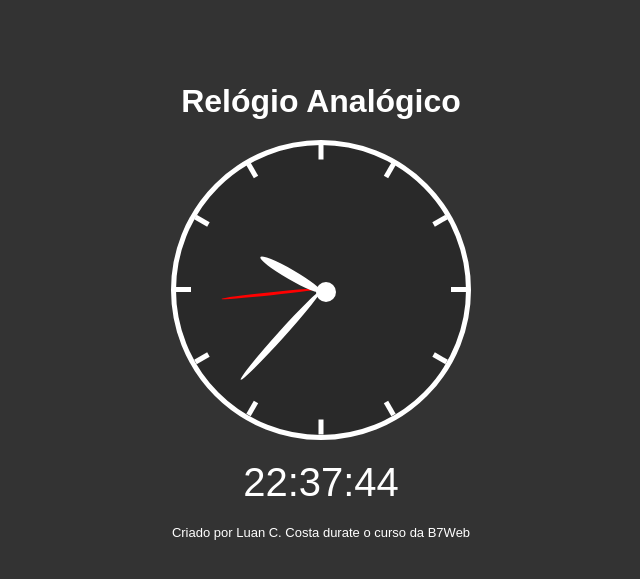
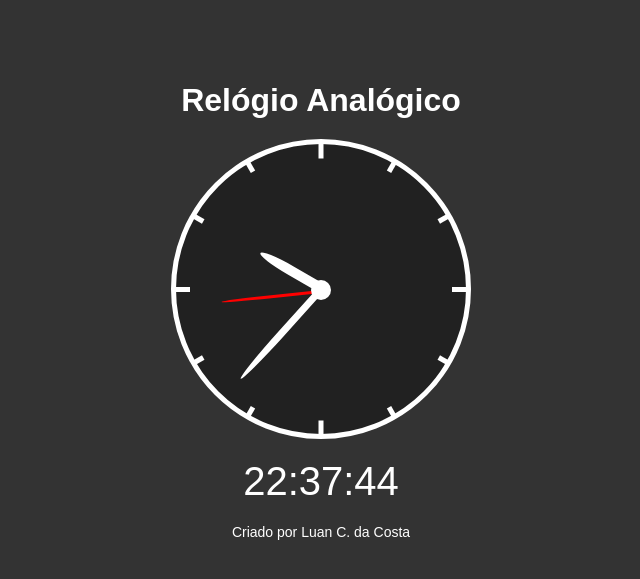
Before and after one commit to Luan-Costa-2l/analog-clock, a plain HTML site: page index.html in a window 1280 px wide. Shown: the part 89-668 px from the top of the page, without its empty margins (319-959 px from the left). Drawn offline with Linux system fonts and the light colour scheme.

Commit message:
O projeto foi refeito do zero, e teve alterações relevantes em: seus ponteiros (css), seu centro e seu README foi reescrito

```diff
--- a/index.html
+++ b/index.html
@@ -1,29 +1,30 @@
 <!DOCTYPE html>
-<html lang="pt">
+<html lang="pt-br">
 <head>
     <meta charset="UTF-8">
     <meta http-equiv="X-UA-Compatible" content="IE=edge">
     <meta name="viewport" content="width=device-width, initial-scale=1.0">
-    <title>Relógio Analógico</title>
-    <link rel="stylesheet" href="style.css" />
+    <link rel="shortcut icon" href="./favicon.ico" type="image/x-icon">
+    <title>Relógio</title>
+    <link rel="stylesheet" href="style.css">
 </head>
 <body>
     <h1>Relógio Analógico</h1>
 
     <div class="relogio">
         <div class="riscos">
-            <div class="risco" style="transform: rotate(0deg)"><div class="ponto"></div></div>
-            <div class="risco" style="transform: rotate(30deg)"><div class="ponto"></div></div>
-            <div class="risco" style="transform: rotate(60deg)"><div class="ponto"></div></div>
-            <div class="risco" style="transform: rotate(90deg)"><div class="ponto"></div></div>
-            <div class="risco" style="transform: rotate(120deg)"><div class="ponto"></div></div>
-            <div class="risco" style="transform: rotate(150deg)"><div class="ponto"></div></div>
-            <div class="risco" style="transform: rotate(180deg)"><div class="ponto"></div></div>
-            <div class="risco" style="transform: rotate(210deg)"><div class="ponto"></div></div>
-            <div class="risco" style="transform: rotate(240deg)"><div class="ponto"></div></div>
-            <div class="risco" style="transform: rotate(270deg)"><div class="ponto"></div></div>
-            <div class="risco" style="transform: rotate(300deg)"><div class="ponto"></div></div>
-            <div class="risco" style="transform: rotate(330deg)"><div class="ponto"></div></div>
+            <div class="risco" style="transform: rotate(-90deg);"><div class="ponto bigPoint"></div></div>
+            <div class="risco" style="transform: rotate(-60deg);"><div class="ponto"></div></div>
+            <div class="risco" style="transform: rotate(-30deg);"><div class="ponto"></div></div>
+            <div class="risco" style="transform: rotate(0deg);"><div class="ponto bigPoint"></div></div>
+            <div class="risco" style="transform: rotate(30deg);"><div class="ponto"></div></div>
+            <div class="risco" style="transform: rotate(60deg);"><div class="ponto"></div></div>
+            <div class="risco" style="transform: rotate(90deg);"><div class="ponto bigPoint"></div></div>
+            <div class="risco" style="transform: rotate(120deg);"><div class="ponto"></div></div>
+            <div class="risco" style="transform: rotate(150deg);"><div class="ponto"></div></div>
+            <div class="risco" style="transform: rotate(180deg);"><div class="ponto bigPoint"></div></div>
+            <div class="risco" style="transform: rotate(210deg);"><div class="ponto"></div></div>
+            <div class="risco" style="transform: rotate(240deg);"><div class="ponto"></div></div>
         </div>
         <div class="ponteiros">
             <div class="p p_s"></div>
@@ -34,7 +35,8 @@
     </div>
     <div class="digital">--:--:--</div>
 
-    <footer>Criado por Luan C. Costa durate o curso da B7Web</footer>
+    <footer>Criado por Luan C. da Costa</footer>
+
 
     <script src="script.js"></script>
 </body>
--- a/script.js
+++ b/script.js
@@ -1,29 +1,36 @@
-let digitalElement = document.querySelector('.digital');
-let sElement = document.querySelector('.p_s');
-let mElement = document.querySelector('.p_m');
-let hElement = document.querySelector('.p_h');
+// initial data
+const sElement = document.querySelector('.p_s');
+const mElement = document.querySelector('.p_m');
+const hElement = document.querySelector('.p_h');
 
-function updateClock() {
+// functions
+const getHours = () => {
     let now = new Date();
-    let hour = now.getHours();
-    let minute = now.getMinutes();
-    let second = now.getSeconds();
+    let cHours = now.getHours();
+    let cMinutes = now.getMinutes();
+    let cSeconds = now.getSeconds();
 
-    digitalElement.innerHTML = `${fixZero(hour)}:${fixZero(minute)}:${fixZero(second)}`;
 
-    let sDeg = ((360 / 60) * second) - 90;
-    let mDeg = ((360 / 60) * minute) - 90;
-    let hDeg = ((360 / 12) * hour) - 90;
 
-    sElement.style.transform = `rotate(${sDeg}deg)`;
-    mElement.style.transform = `rotate(${mDeg}deg)`;
-    hElement.style.transform = `rotate(${hDeg}deg)`;
+    let result = `${fixZero(cHours)}:${fixZero(cMinutes)}:${fixZero(cSeconds)}`;
+    document.querySelector('.digital').innerHTML = result;
 
+    let sec = ((360 / 60) * cSeconds) - 90;
+    let min = ((360 / 60) * cMinutes) - 90;
+    let hour = ((360 / 12) * cHours) - 90;
+
+    sElement.style.transform = `rotate(${sec}deg)`;
+    mElement.style.transform = `rotate(${min}deg)`;
+    hElement.style.transform = `rotate(${hour}deg)`;
 }
 
-function fixZero(time) {
-    return (time < 10) ? `0${time}` : time;
+const fixZero = (time) => {
+    return time < 10 ? `0${time}`: time;
 }
 
-updateClock();
-setInterval(updateClock, 1000);
+// const moveSecondsPointer = () => {
+//     document.querySelector('.p_s').style.transform = 'rotate(90deg)';
+// }
+
+getHours();
+setInterval(getHours, 1000);
--- a/style.css
+++ b/style.css
@@ -5,61 +5,74 @@
 }
 
 body {
+    margin: 0;
+    height: 100vh;
     display: flex;
-    min-height: 100vh;
+    flex-direction: column;
     justify-content: center;
     align-items: center;
-    flex-direction: column;
     background-color: #333;
+    color: #FFF;
     font-family: Arial, Helvetica, sans-serif;
+    text-align: center;
 }
 
 h1 {
-    color: #FFF;
     margin-bottom: 20px;
 }
 
 .relogio {
     width: 300px;
     height: 300px;
+    border-radius: 50%;
     border: 5px solid #FFF;
-    border-radius: 50%;
-    background-color: rgba(0, 0, 0, 0.2);
+    background-color: rgba(0, 0, 0, 0.344);
 }
 
 .riscos {
     width: 100%;
-    height: 100%;
+    padding-top: 50%;
     padding-left: 50%;
-    padding-top: 50%;
-    margin-top: -3px;
+    margin-top: -2px;
 }
+
 .risco {
-    width: 145px;
+    width: 146px;
     height: 5px;
     position: absolute;
     transform-origin: left;
     display: flex;
     justify-content: flex-end;
 }
+
 .risco .ponto {
-    width: 15px;
+    width: 10px;
     height: 100%;
     background-color: #FFF;
+}
+
+.risco .ponto.bigPoint {
+    width: 15px;
 }
 
 .ponteiros {
     width: 100%;
     height: 100%;
+    position: relative;
+    padding-top: 50%;
     padding-left: 50%;
-    padding-top: 50%;
-    margin-top: -100%;
+    margin-top: -98%;
+    display: flex;
+    align-items: flex-end;
 }
+
 .p {
     transform-origin: left;
-    transform: rotate(0deg);
-    border-radius: 50%;
+    transform: rotate(-90deg);
+    border-top-right-radius: 50%;
+    border-bottom-right-radius: 50%;
     position: absolute;
+    background-color: #FFF;
 }
 
 .p_s {
@@ -67,33 +80,31 @@ h1 {
     height: 3px;
     background-color: #F00;
 }
+
 .p_m {
     width: 120px;
     height: 7px;
-    background-color: #FFF;
 }
+
 .p_h {
     width: 70px;
     height: 10px;
-    background-color: #FFF;
 }
+
 .encaixe {
     width: 20px;
     height: 20px;
     background-color: #FFF;
+    position: absolute;
     border-radius: 50%;
-    position: absolute;
-    margin-top: -5px;
-    margin-left: -5px;
+    margin: 0 0 -7px -10px;
 }
+
 .digital {
-    color: #FFF;
     font-size: 40px;
-    margin-top: 20px;
+    margin: 20px 0;
 }
 
 footer {
-    margin-top: 20px;
-    color: #FFF;
-    font-size: 13px;
+    font-size: 14px;
 }
```
Also changed, not shown: favicon.ico (added), favicon.png (added), 1 other file.
